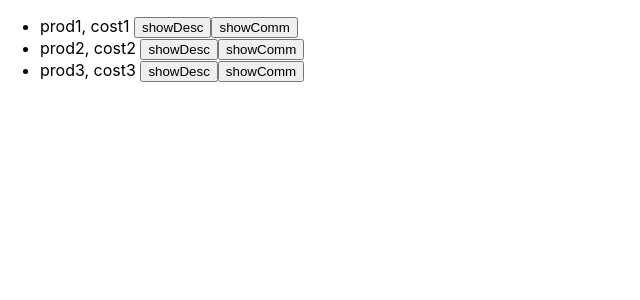
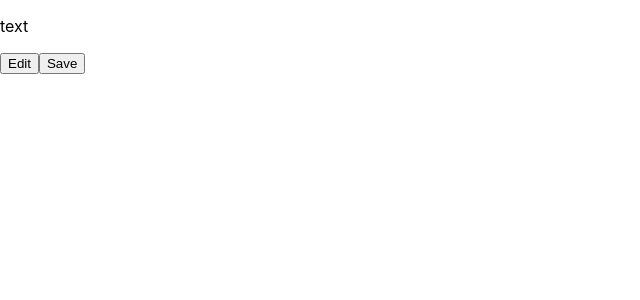
Before and after one commit to luckyzharkyn/reactTest, a React (Create React App) app: page / in a window 1280 px wide. Shown: the top 300 px of the page, without its empty margins (0-640 px from the left). Built offline with nearby package versions, Linux system fonts and the light colour scheme.

Commit message:
при нажатии редактировать, отпустить и сохранить стейт

```diff
--- a/src/App.js
+++ b/src/App.js
@@ -1,75 +1,20 @@
 import React, { useState } from "react";
 
 function App() {
-	const initProds = [
-		{
-			id: 1,
-			name: 'prod1',
-			cost: 'cost1',
-			desc: 'long description 1',
-			comm: 'my super comment 1',
-			descShow: false,
-			commShow: false
-		},
-		{
-			id: 2,
-			name: 'prod2',
-			cost: 'cost2',
-			desc: 'long description 2',
-			comm: 'my super comment 2',
-			descShow: false,
-			commShow: false
-		},
-		{
-			id: 3,
-			name: 'prod3',
-			cost: 'cost3',
-			desc: 'long description 3',
-			comm: 'my super comment 3',
-			descShow: false,
-			commShow: false
-		},
-	];
+	const [value, setValue] = useState("text");
+	const [isEdit, setIsEdit] = useState(false);
 
-	const [notes, setNotes] = useState(initProds);
-
-	const result = notes.map(note => {
-		let descShow, commShow;
-		if(note.descShow) {
-			descShow = ", " + note.desc;
-		}
-		if(note.commShow) {
-			commShow = ", " + note.comm;
-		}
-
-
-		return <li key={note.id}>{note.name}, {note.cost} {descShow} {commShow}
-		<button onClick={() => showDesc(note.id)}>{note.descShow ? "hideDesc" : "showDesc"}</button>
-		<button onClick={() => showComm(note.id)}>{note.commShow ? "hideComm" : "showComm"}</button>
-		</li>
-	})
-
-	function showDesc(id) {
-		setNotes(notes.map(note => {
-			if(note.id === id) {
-				return {...note, descShow: !note.descShow}
-			} else {
-				return note;
-			}
-		}))
+	let elem;
+	if(!isEdit) {
+		elem = <p>{value}</p>
+	} else {
+		elem = <input value={value} onChange={(event) => setValue(event.target.value)}/>
 	}
 
-	function showComm(id) {
-		setNotes(notes.map(note => {
-			if(note.id === id) {
-				return {...note, commShow: !note.commShow}
-			} else {
-				return note;
-			}
-		}))
-	}
 	return <div>
-		<ul>{result}</ul>
+		{elem}
+		<button onClick={() => setIsEdit(true)}>Edit</button>
+		<button onClick={() => setIsEdit(false)}>Save</button>
 	</div>
 }
 
```
